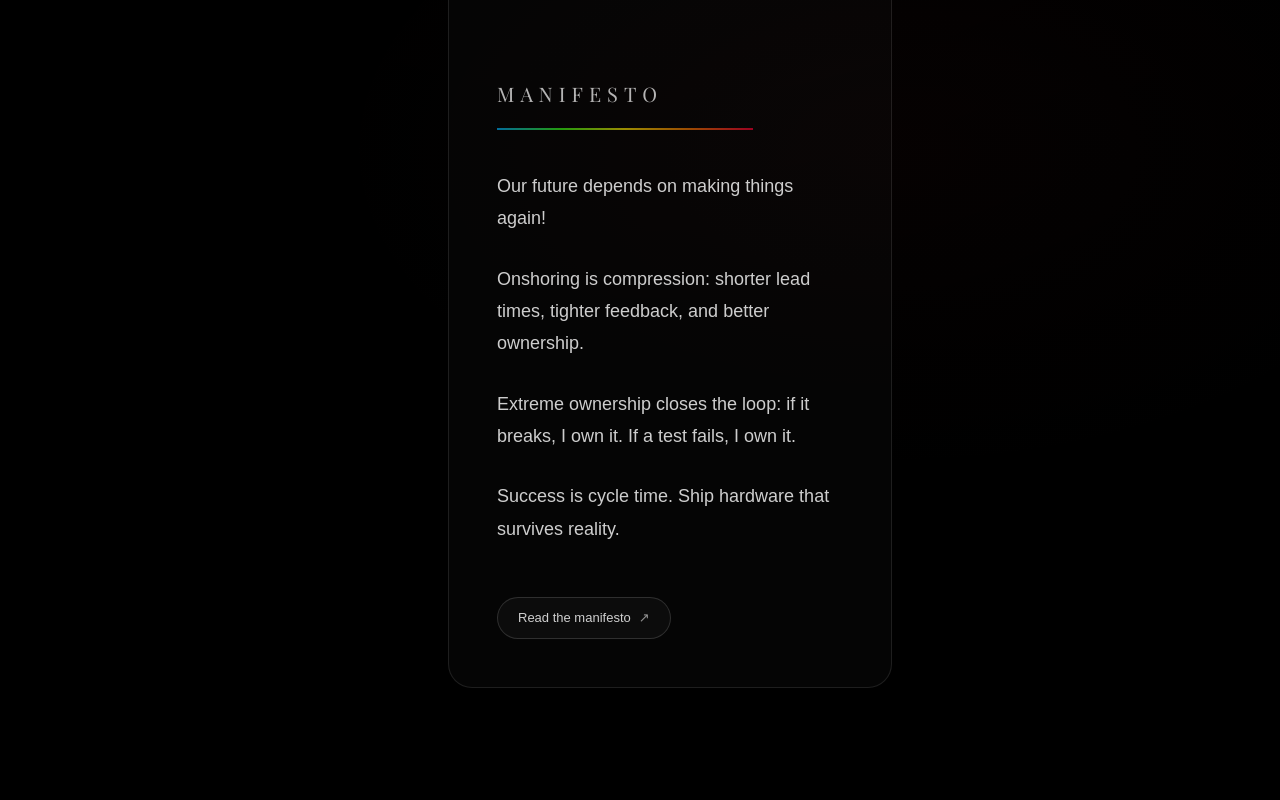
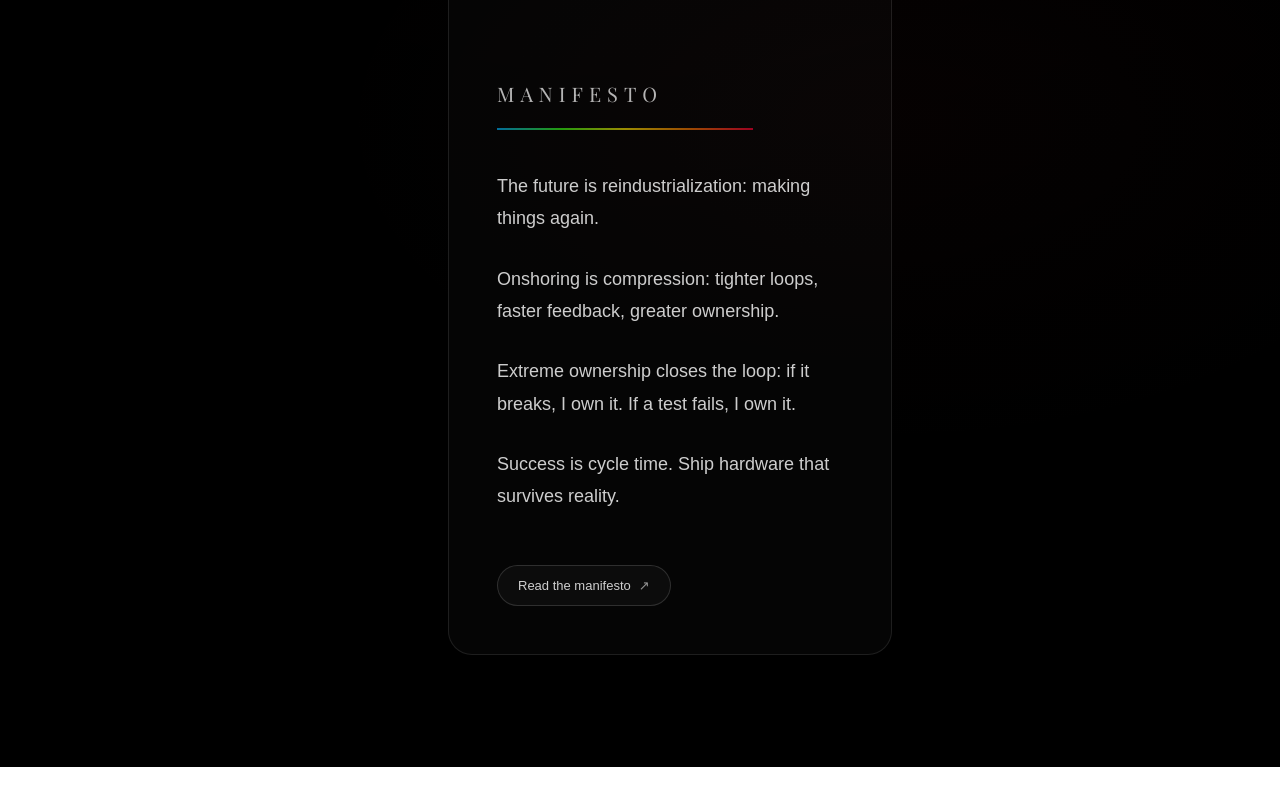
Before and after one commit to sophyamirza/sophya-portfolio, a Next.js app: page /bio in a window 1280 px wide. Shown: the part 2221-3021 px from the top of the page. After the commit the page ends 2988 px from the top, so only its background shows below. Built offline with nearby package versions, Linux system fonts and the light colour scheme; a web font is replaced by a local one.

Commit message:
update the manifesto

```diff
--- a/app/bio/page.tsx
+++ b/app/bio/page.tsx
@@ -199,7 +199,6 @@ export default function BioPage() {
             <div className="mt-10 space-y-7 text-[17px] sm:text-[18px] leading-[1.8] text-white/80">
 
 
-
               <p>
                 A few years ago, a fortune cookie told me I create enthusiasm. Growing up in LA between backyard builds, Chinese takeout, and the roar of LAX, I learned early that the best way to understand the world is to build it.
               </p>
@@ -244,11 +243,11 @@ export default function BioPage() {
 
               <div className="mt-10 space-y-7 text-[17px] sm:text-[18px] leading-[1.8] text-white/80">
                 <p>
-                  Our future depends on making things again!
+                  The future is reindustrialization: making things again.
                 </p>
                 <p>
-                  Onshoring is compression: shorter lead times, tighter feedback,
-                  and better ownership.
+                  Onshoring is compression: tighter loops, faster feedback, greater ownership.
+
                 </p>
                 <p>
                   Extreme ownership closes the loop: if it breaks, I own it. If a
```
